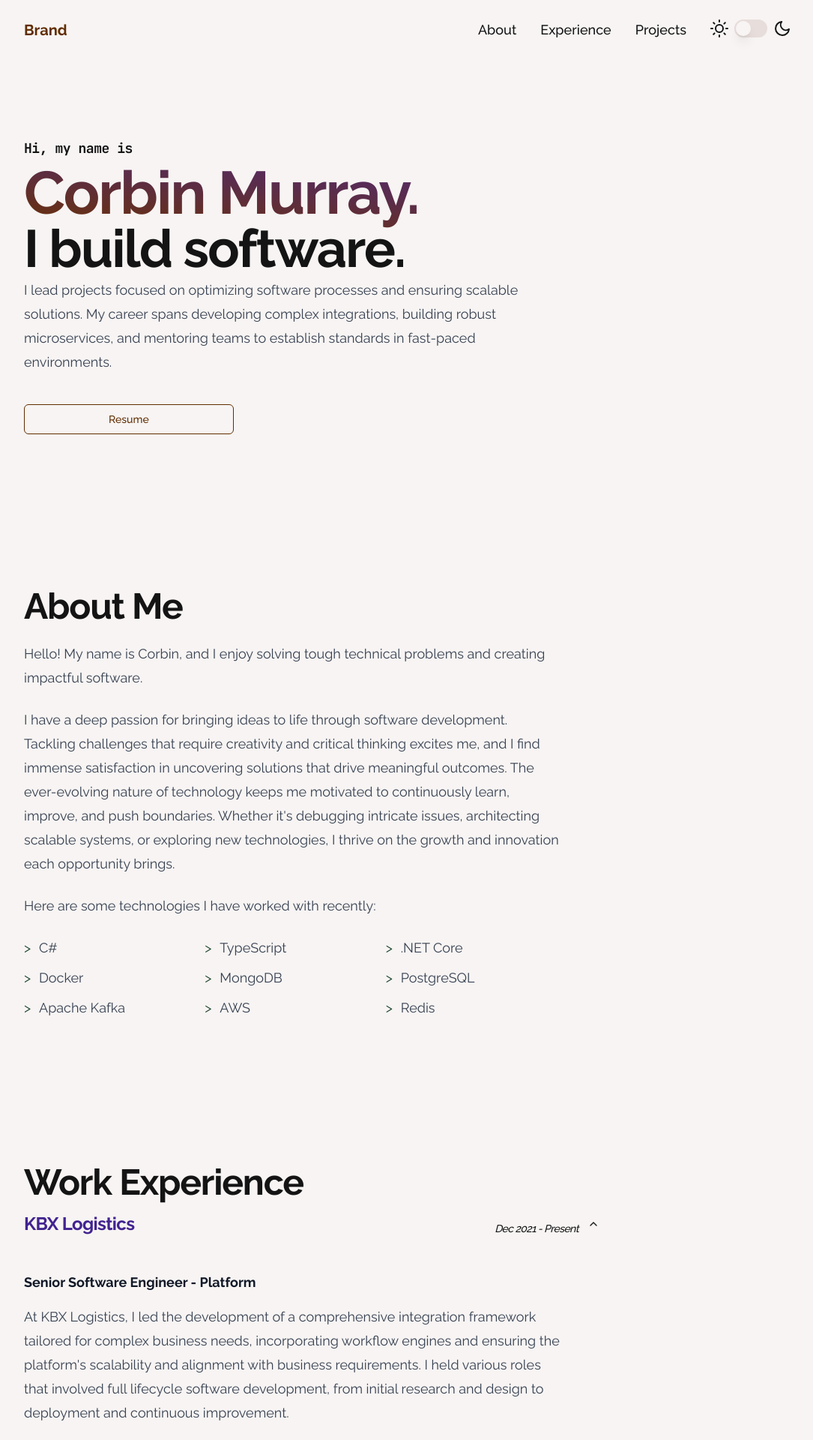
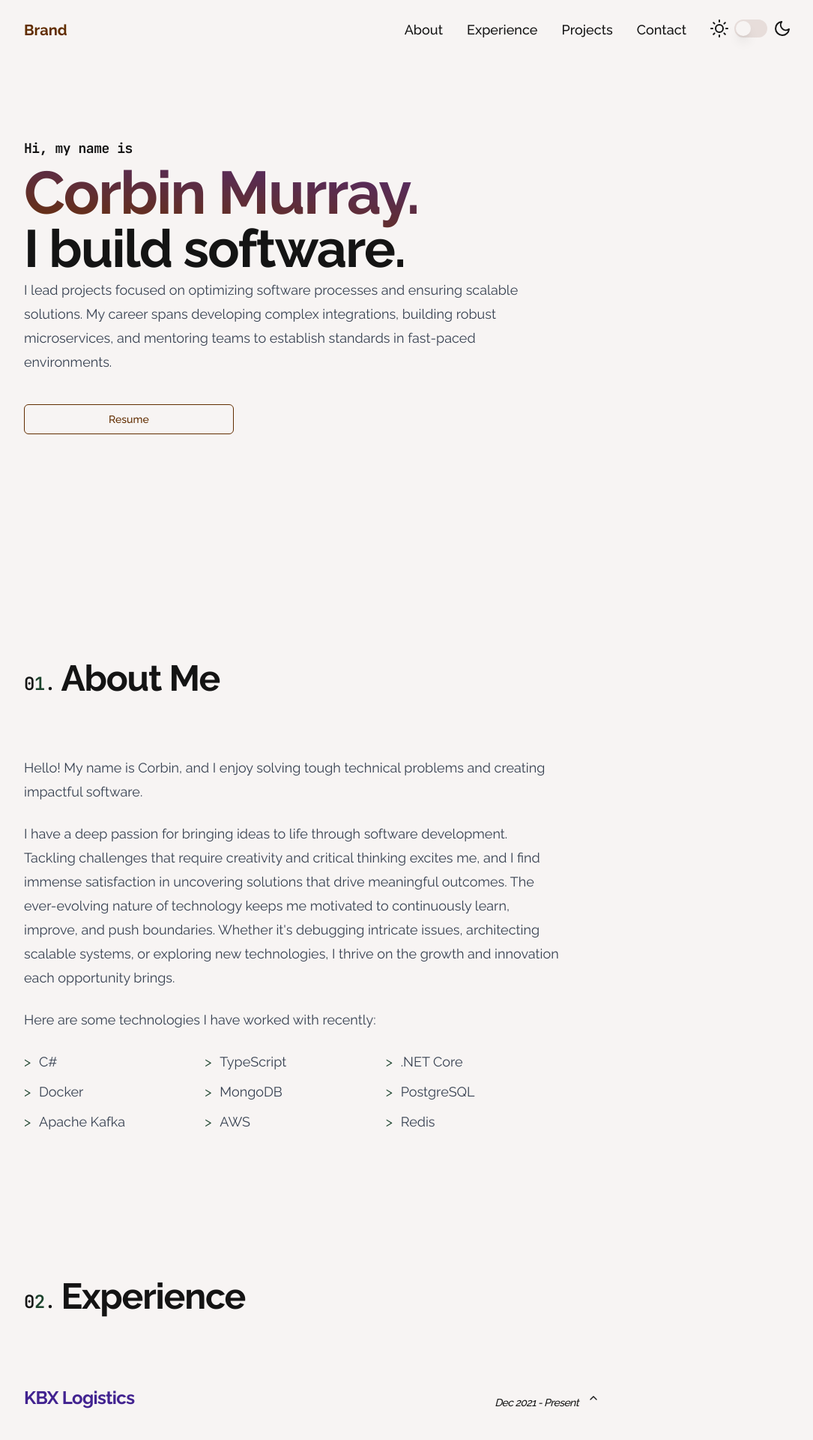
Before and after one commit to corbinmurray/corbinmurray-dev, a Next.js app: page / in a window 1280 px wide. Shown: the top 1920 px of the page at 75% size, without its empty margins (96-1181 px from the left). Built offline with nearby package versions, Linux system fonts and the light colour scheme.

Commit message:
Start on desktop

```diff
--- a/app/layout.tsx
+++ b/app/layout.tsx
@@ -68,7 +68,7 @@ export default function RootLayout({
 							hidden: { opacity: 0, y: 75 },
 							visible: { opacity: 1, y: 0, transition: { duration: 0.75, ease: [0.33, 1, 0.68, 1] } },
 						}}>
-						<motion.div className="container py-0 px-8 md:px-16 lg:px-32 mx-auto flex flex-col">
+						<motion.div className="container py-0 px-8 md:px-16 lg:px-32 mx-auto flex flex-col items-center">
 							<section id="contact">
 								<h1 className="flex flex-row items-center justify-center">
 									Contact Me
@@ -91,7 +91,7 @@ export default function RootLayout({
 								</article>
 
 								<div className="flex w-full justify-center items-center">
-									<Button asChild size="blockToWide">
+									<Button asChild size="blockToWide" variant="outline">
 										<a href={"mailto:" + EMAIL_ADDRESS} className="mt-5">
 											Say Hello
 											<svg className="w-4 " viewBox="0 0 55.59259 56.25544">
--- a/app/page.tsx
+++ b/app/page.tsx
@@ -8,7 +8,7 @@ import projects from "@/lib/projects.json";
 export default async function Home() {
 	return (
 		<main>
-			<RevealSection id="hero" className="min-h-[calc(100vh-12rem)] mb-[6rem] flex flex-col justify-center">
+			<RevealSection id="hero" className="min-h-[calc(100vh-12rem)] mb-[12rem] flex flex-col justify-center">
 				<h1 className="text-[clamp(14px,5vw,16px)] md:text-[clamp(14px,5vw,18px)] font-mono">Hi, my name is</h1>
 
 				<h2 className="text-[clamp(40px,8vw,80px)] font-semibold border-none bg-clip-text text-transparent bg-gradient-to-tr from-primary to-secondary brightness-110 leading-tight">
@@ -32,7 +32,12 @@ export default async function Home() {
 			</RevealSection>
 
 			<RevealSection id="about" className="mb-24 md:mb-48 scroll-mt-24">
-				<h1>About Me</h1>
+				<div className="relative flex justify-start items-end space-x-2 mb-12 md:mb-20">
+					<h3 className="font-mono flex">
+						0 <span className="text-accent">1</span>.
+					</h3>
+					<h1 className="text-nowrap">About Me</h1>
+				</div>
 
 				<article>
 					<p>Hello! My name is Corbin, and I enjoy solving tough technical problems and creating impactful software.</p>
@@ -62,7 +67,12 @@ export default async function Home() {
 			</RevealSection>
 
 			<RevealSection id="experience" className="mb-24 md:mb-48 scroll-mt-24 max-w-screen-md">
-				<h1>Work Experience</h1>
+				<div className="relative flex justify-start items-end space-x-2 mb-12 md:mb-20">
+					<h3 className="font-mono flex">
+						0 <span className="text-accent">2</span>.
+					</h3>
+					<h1 className="text-nowrap">Experience</h1>
+				</div>
 
 				<Accordion type="multiple" defaultValue={[experiences[0].companyName]}>
 					{experiences.map((experience, i) => {
@@ -89,13 +99,18 @@ export default async function Home() {
 			</RevealSection>
 
 			<RevealSection id="projects" className="mb-24 md:mb-48 scroll-mt-24">
-				<h1>Projects</h1>
+				<div className="relative flex justify-start items-end space-x-2 mb-12 md:mb-20">
+					<h3 className="font-mono flex">
+						0 <span className="text-accent">3</span>.
+					</h3>
+					<h1 className="text-nowrap">Projects</h1>
+				</div>
 
-				<ul className="space-y-8">
+				<ul className="flex flex-col gap-8 xl:flex-row">
 					{projects.map((project, i) => {
 						return (
 							<li key={i}>
-								<Card key={i} className="shadow">
+								<Card className="shadow max-w-md">
 									<CardHeader>
 										<CardTitle className="text-secondary">{project.title}</CardTitle>
 									</CardHeader>
--- a/components/ui/button.tsx
+++ b/components/ui/button.tsx
@@ -9,8 +9,8 @@ const buttonVariants = cva(
 	{
 		variants: {
 			variant: {
-				default: "bg-primary text-primary-foreground hover:bg-primary/90",
-				destructive: "bg-destructive text-destructive-foreground hover:bg-destructive/90",
+				default: "bg-primary text-primary-foreground hover:bg-primary/80",
+				destructive: "bg-destructive text-destructive-foreground hover:bg-destructive/80",
 				outline: "border border-primary hover:bg-primary hover:text-primary-foreground text-primary",
 				secondary: "bg-secondary text-secondary-foreground hover:bg-secondary/80",
 				ghost: "hover:bg-primary hover:text-primary-foreground",
--- a/components/ui/navbar.tsx
+++ b/components/ui/navbar.tsx
@@ -103,6 +103,11 @@ export default function Navbar({ className }: { className: string }) {
 							Projects
 						</Link>
 					</motion.div>
+					<motion.div variants={desktopNavMenuChildrenAnimationVariants}>
+						<Link href="#contact" className="md:text-md lg:text-lg font-medium text-foreground hover:text-primary transition-colors">
+							Contact
+						</Link>
+					</motion.div>
 
 					<motion.div variants={desktopNavMenuChildrenAnimationVariants}>
 						<ThemeToggle />
@@ -152,6 +157,12 @@ export default function Navbar({ className }: { className: string }) {
 							<motion.div className="text-xl font-bold text-primary" variants={mobileNavMenuChildrenAnimationVariants}>
 								<Link href="#projects" className="md:text-md lg:text-lg font-medium text-foreground hover:text-primary transition-colors" onClick={closeMenu}>
 									Projects
+								</Link>
+							</motion.div>
+
+							<motion.div className="text-xl font-bold text-primary" variants={mobileNavMenuChildrenAnimationVariants}>
+								<Link href="#contact" className="md:text-md lg:text-lg font-medium text-foreground hover:text-primary transition-colors" onClick={closeMenu}>
+									Contact
 								</Link>
 							</motion.div>
 
```
